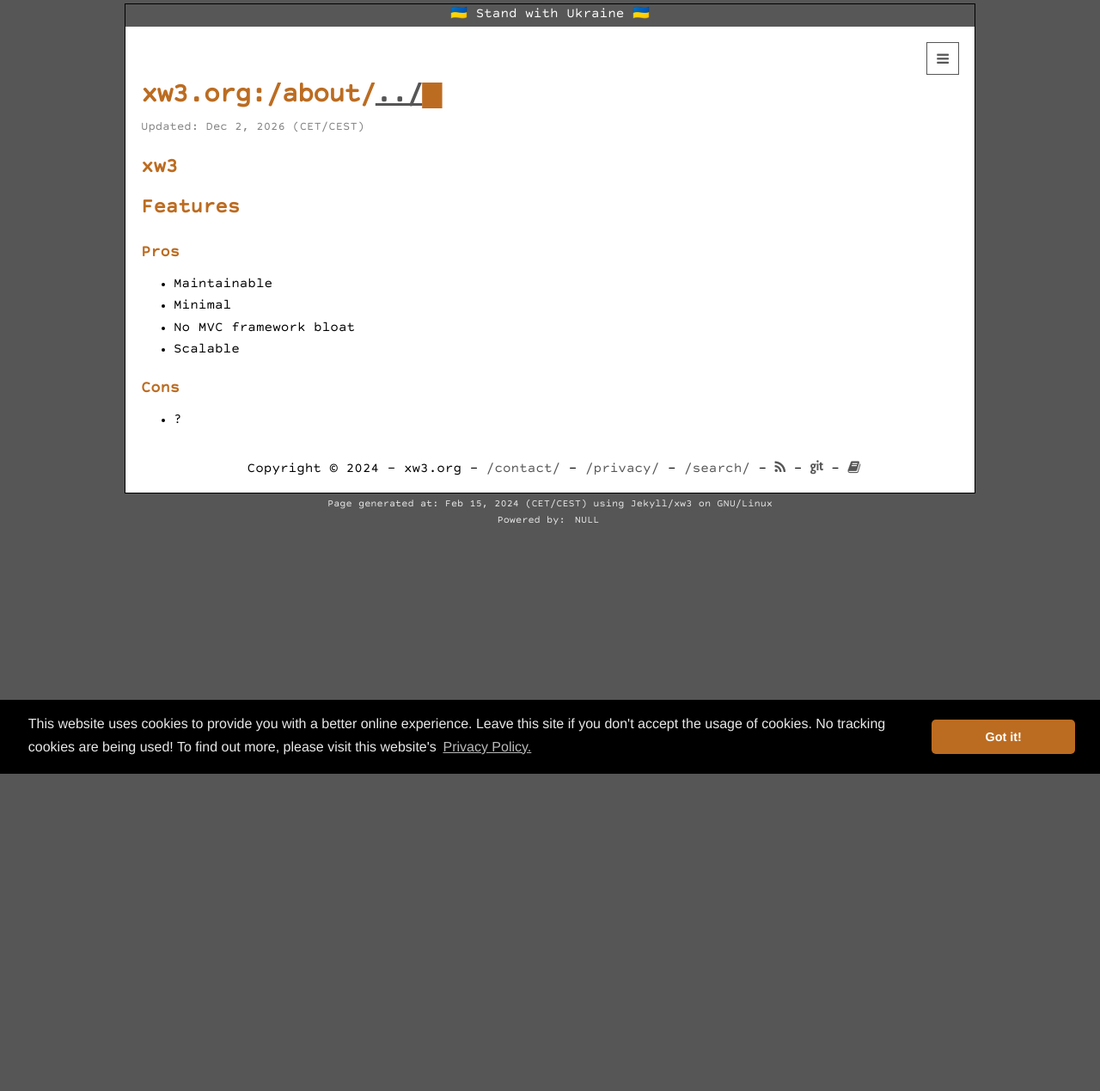
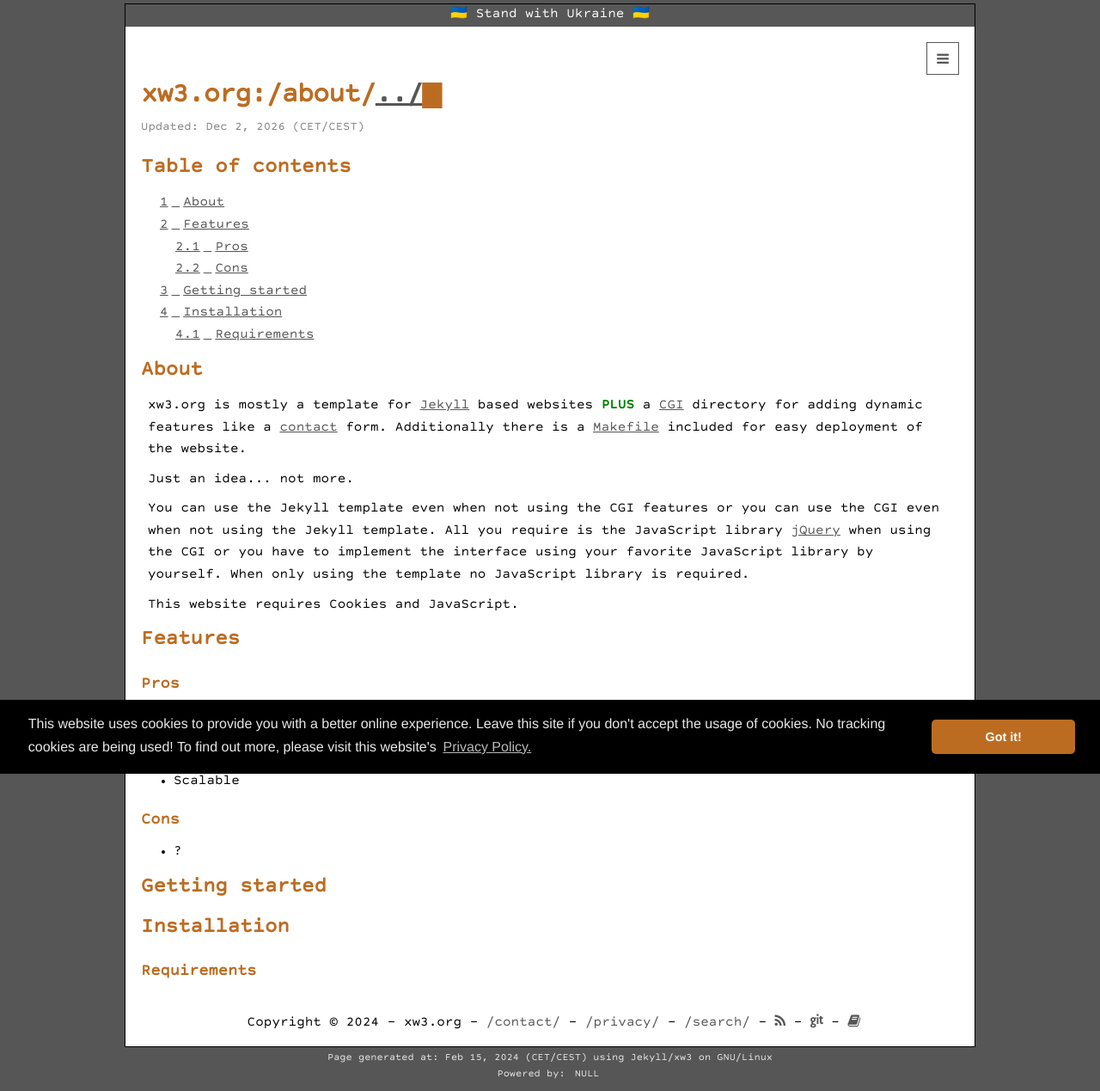
Before and after one commit to hanez/xw3, a Jekyll site: the page built from about/about.html, in a window 1280 px wide. Shown: the whole page at 86% size. Built offline with Jekyll 4.4.1, drawn with Linux system fonts in a browser that asks for light colours; some web fonts are replaced; before the commit the page ends 900 px from its top, so only the background shows below that.

Commit message:
about update and added rsync link to index.html.

```diff
--- a/about/about.html
+++ b/about/about.html
@@ -9,7 +9,17 @@
  - about
 ---
 
-<h2>xw3</h2>
+<h2>About</h2>
+
+<div style="padding:0px 8px 0px 8px;">
+<p>xw3.org is mostly a template for <a href="https://jekyllrb.com/">Jekyll</a> based websites <b style="color:green;">PLUS</b> a <a href="https://git.xw3.org/xw3/cgi">CGI</a> directory for adding dynamic features like a <a href="/contact/">contact</a> form. Additionally there is a <a href="https://git.xw3.org/xw3/xw3.org/src/branch/main/Makefile">Makefile</a> included for easy deployment of the website.</p>
+
+<p>Just an idea... not more.</p>
+
+<p>You can use the Jekyll template even when not using the CGI features or you can use the CGI even when not using the Jekyll template. All you require is the JavaScript library <a href="https://jquery.com/">jQuery</a> when using the CGI or you have to implement the interface using your favorite JavaScript library by yourself. When only using the template no JavaScript library is required.</p>
+
+<p>This website requires Cookies and JavaScript.</p>
+</div>
 
 <h2>Features</h2>
 
@@ -27,3 +37,9 @@
 <ul>
   <li>?</li>
 </ul>
+
+<h2>Getting started</h2>
+
+<h2>Installation</h2>
+
+<h3>Requirements</h3>
--- a/index.html
+++ b/index.html
@@ -86,5 +82,6 @@
   <li><a href="https://www.perl.org/">Perl</a> - A highly capable, feature-rich programming language with over 36 years of development</li>
   <li><a href="https://www.php.net/">PHP</a> - A popular general-purpose scripting language for web development</li>
   <li><a href="https://www.python.org/">Python</a> - A programming language that lets you work quickly</li>
+  <li><a href="https://rsync.samba.org/">rsync</a> - An open source utility that provides fast incremental file transfer</li>
   <li><a href="https://www.ruby-lang.org/en/">Ruby</a> - A dynamic, open source programming language with a focus on simplicity and productivity</li>
 </ul>
```
Also changed, not shown: other parts of about/about.html (+1 -1 lines), other parts of index.html (+0 -4 lines).
